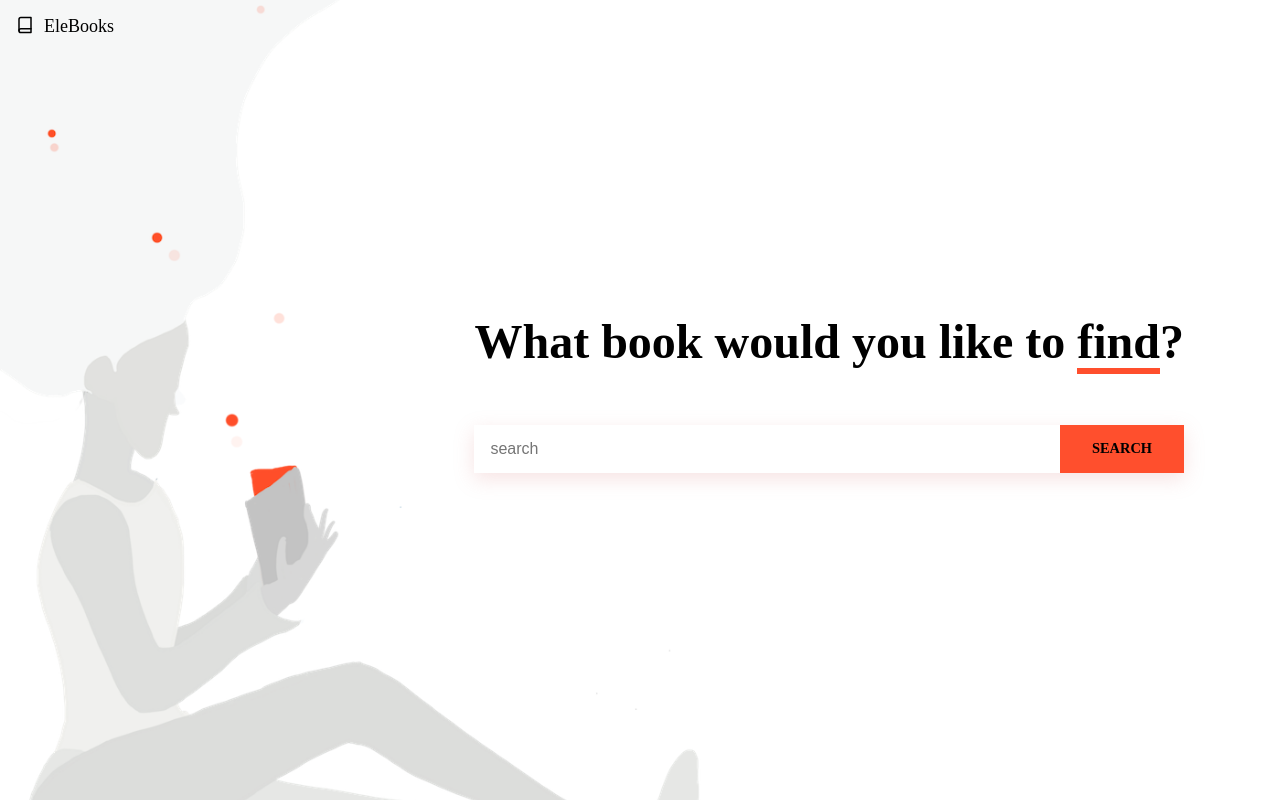
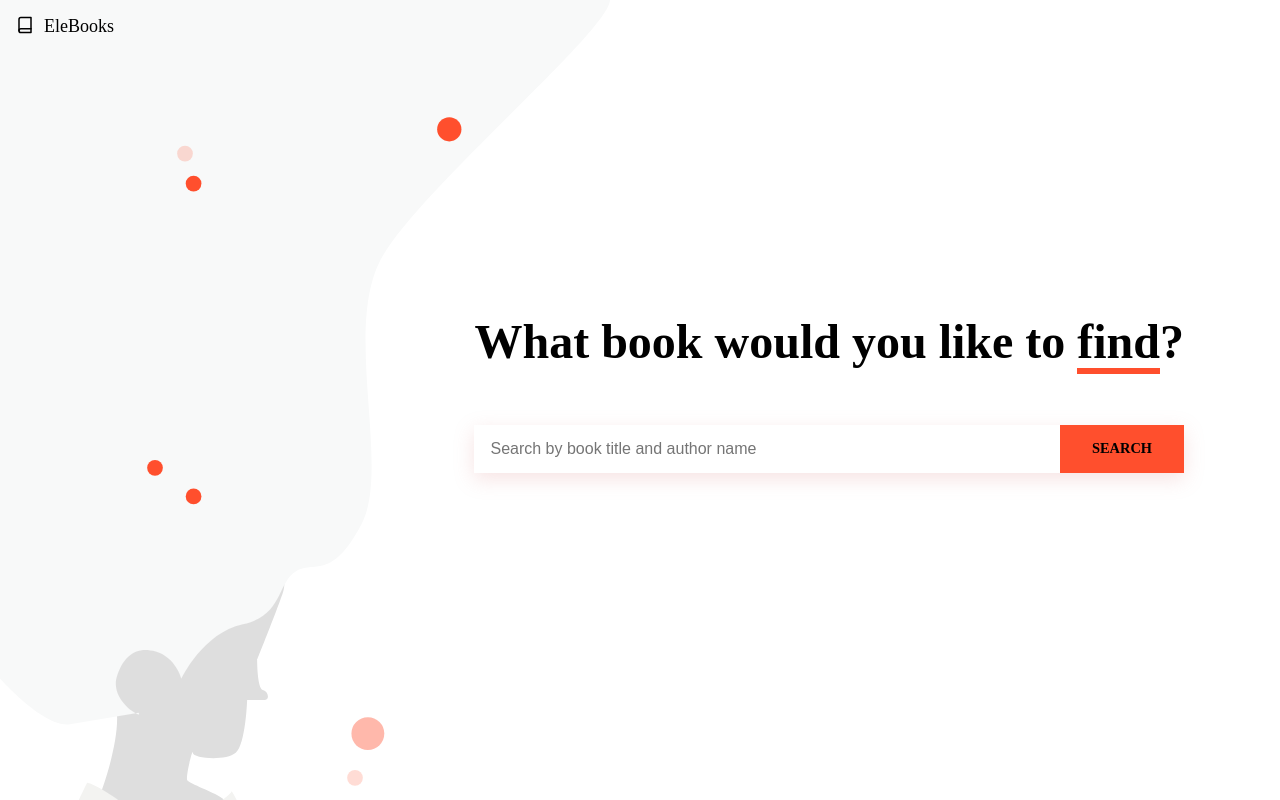
Before and after one commit to mistyhx/finding-books, a React (Create React App) app: page / in a window 1280 px wide. Built offline with nearby package versions, Linux system fonts and the light colour scheme.

Commit message:
adjusted the svg

```diff
--- /dev/null
+++ b/src/assets/ReadingBg/index.js
@@ -0,0 +1,67 @@
+import React from "react";
+
+const ReadingBg = () => (
+  <svg id="person" xmlns="http://www.w3.org/2000/svg" viewBox="0 0 1400 957" width="2000">
+    <defs></defs>
+    <title>readingbg</title>
+    <path
+      id="face"
+      fill="#dedede"
+      d="M185,500c11,8,18,26,14,38s-18,47-18,47,0,20,4,21,5,7,1,7H174s-1,31-8,37-30,4-30,0-5,16-4,19,28,11,28,17,18,38-7,40-88-34-84-42,14-38,14-58-20-57-8-71,17-45,49-55S185,500,185,500Z"
+      transform="translate(-1 -123)"
+    />
+    <path
+      id="backarm"
+      fill="#e1e1e0"
+      d="M162,852s23-2,44-21,50-56,50-56-7,15,5,25,16,14,16,14-52,44-58,48-57,35-67,33C152,895,164,873,162,852Z"
+      transform="translate(-1 -123)"
+    />
+    <path
+      id="hair"
+      fill="#f8f9f9"
+      d="M128,598s15-32,43-38,24-29,37-37,25,7,46-33-14-139,15-188S427,145,428,123H1V598s31,35,49,32l48-8c4,5-21-8-15-26,4.53-13.58,13-21,27-17S128,598,128,598Z"
+      transform="translate(-1 -123)"
+    />
+    <path
+      id="cloth"
+      fill="#f3f3f1"
+      d="M62,671c14,3,46,34,62,30s39-22,39-24,22,38,22,67-13,99-13,115,0,74,10,75c0,0-10,31-51,37s-83,10-89,3c0,0,26-36,15-68S21.1,820.06,23,783C25,744,62,671,62,671Z"
+      transform="translate(-1 -123)"
+    />
+    <path
+      id="backleg"
+      fill="#eaebe9"
+      d="M58,955s-47,38-32,75,16,50,29,50H754s0-42,3-63,7-63-5-62-50.65,46.88-43,79c5,21-191-8-282-27S59,949,58,955Z"
+      transform="translate(-1 -123)"
+    />
+    <path
+      id="frontleg"
+      fill="#e2e3e1"
+      d="M33,1021.1a34.33,34.33,0,0,1,12.85-24.37C67.23,979.69,120,942.92,203,919c111-32,125-63,187-60s205,177,281,182,79,39,79,39H603s-4-17,5-20S439,940,413,940s-232,133-256,140H51S30,1063,33,1021.1Z"
+      transform="translate(-1 -123)"
+    />
+    <polygon fill="#ff7257" points="248 587 297 582 314 661 264 681 248 587" />
+    <polygon id="cover" fill="#cecece" points="243 621 298 582 318 673 266 717 243 621" />
+    <path
+      id="hand"
+      fill="#dedede"
+      d="M262,825.69s15.39-1.81,17.2-6.33-.9-14.49,0-19,.91-19.91,4.53-21.72,2.71-2.72,5.43,0S285.54,804,291,804s19-9.06,19-17.21,2.72-10.86,0-21.72-3.62-17.2-2.71-19,3.62-3.62,5.43,0,3.62,18.11,5.43,20.83-1.81,1.81,1.81,1.81,1.06-6.66,3.62-15.39c1.08-3.69,3.62-7.25,6.34-5.43s.1,4.16-.91,9.95c-.77,4.46-3.62,13.58-3.62,17.21s4.08-7,5.43-10c3.2-7,4.48-8.85,7.2-7s-2,5-4.48,10.66c-1.85,4.23-4.53,8.15-2.72,10s4.39-5.71,6.2-6.62,3.76-2.44,2.86,3-31.69,63.37-42.55,66.08-.91,1.81-8.15,1.81S272,861,272,861Z"
+      transform="translate(-1 -123)"
+    />
+    <path
+      id="frontarm"
+      fill="#dedede"
+      d="M71,708s21-9,42,3,20,57,23,71,16,86,27,88,105-51,111-71c0,0,2,27,13,33s31,15,34,12-42,19-65,34-65,65-92,65-41-8-52-39S66,779,56,773,45,711,71,708Z"
+      transform="translate(-1 -123)"
+    />
+    <circle id="circle3" fill="#ff4f2d" opacity="0.4" cx="257.5" cy="513.5" r="11.5" />
+    <circle id="circle2" fill="#ff4f2d" cx="108.5" cy="327.5" r="5.5" />
+    <circle id="circle1" fill="#ff4f2d" cx="135.5" cy="347.5" r="5.5" />
+    <circle id="circle4" fill="#ff4f2d" opacity="0.2" cx="248.5" cy="544.5" r="5.5" />
+    <circle id="circle5" fill="#ff4f2d" cx="314.5" cy="90.5" r="8.5" />
+    <circle id="circle2-2" fill="#ff4f2d" opacity="0.2" cx="129.5" cy="107.5" r="5.5" />
+    <circle id="circle5-2" fill="#ff4f2d" cx="135.5" cy="128.5" r="5.5" />
+  </svg>
+);
+
+export default ReadingBg;
--- a/src/components/SearchPage/index.js
+++ b/src/components/SearchPage/index.js
@@ -2,19 +2,15 @@ import React, { useState } from "react";
 import { navigate } from "@reach/router";
 import backgroundImage from "../../bg.png";
 import "./index.scss";
+import ReadingBg from "../../assets/ReadingBg";
 
 const SearchPage = () => {
   const [term, setTerm] = useState("");
   return (
-    <div
-      className="search"
-      style={{
-        backgroundImage: `url(${backgroundImage})`,
-        backgroundRepeat: "no-repeat",
-        backgroundSize: "cover",
-        backgroundPosition: "left",
-      }}
-    >
+    <div className="search">
+      <div className="search-bg">
+        <ReadingBg />
+      </div>
       <div className="search-elements">
         <h1>
           What book would you like to <span className="highlight">find</span>?
@@ -28,7 +24,12 @@ const SearchPage = () => {
             }
           }}
         >
-          <input type="text" placeholder="search" value={term} onChange={e => setTerm(e.target.value)} />
+          <input
+            type="text"
+            placeholder="Search by book title and author name"
+            value={term}
+            onChange={e => setTerm(e.target.value)}
+          />
           <input type="submit" value="search" />
         </form>
       </div>
--- a/src/components/SearchPage/index.scss
+++ b/src/components/SearchPage/index.scss
@@ -2,22 +2,24 @@
 
 .search {
   height: 100%;
-  h1 {
-    margin-bottom: 3.5rem;
-  }
-
-  @include bp(small) {
-    h1 {
-      font-size: 2rem;
-    }
-  }
-
+  position: relative;
   &-elements {
     float: right;
+    z-index: 99;
     margin: 22% 6rem 0 6rem;
 
     @include bp(small) {
       margin: 50% 1rem 0 1rem;
+    }
+
+    h1 {
+      margin-bottom: 3.5rem;
+    }
+
+    @include bp(small) {
+      h1 {
+        font-size: 2rem;
+      }
     }
   }
 
@@ -37,6 +39,15 @@
 
   .highlight {
     border-bottom: 6px solid #ff4f2d;
+  }
+
+  &-bg {
+    z-index: -1;
+    position: absolute;
+    bottom: 0;
+    width: 100%;
+    height: 100%;
+    overflow: hidden;
   }
 }
 
```
